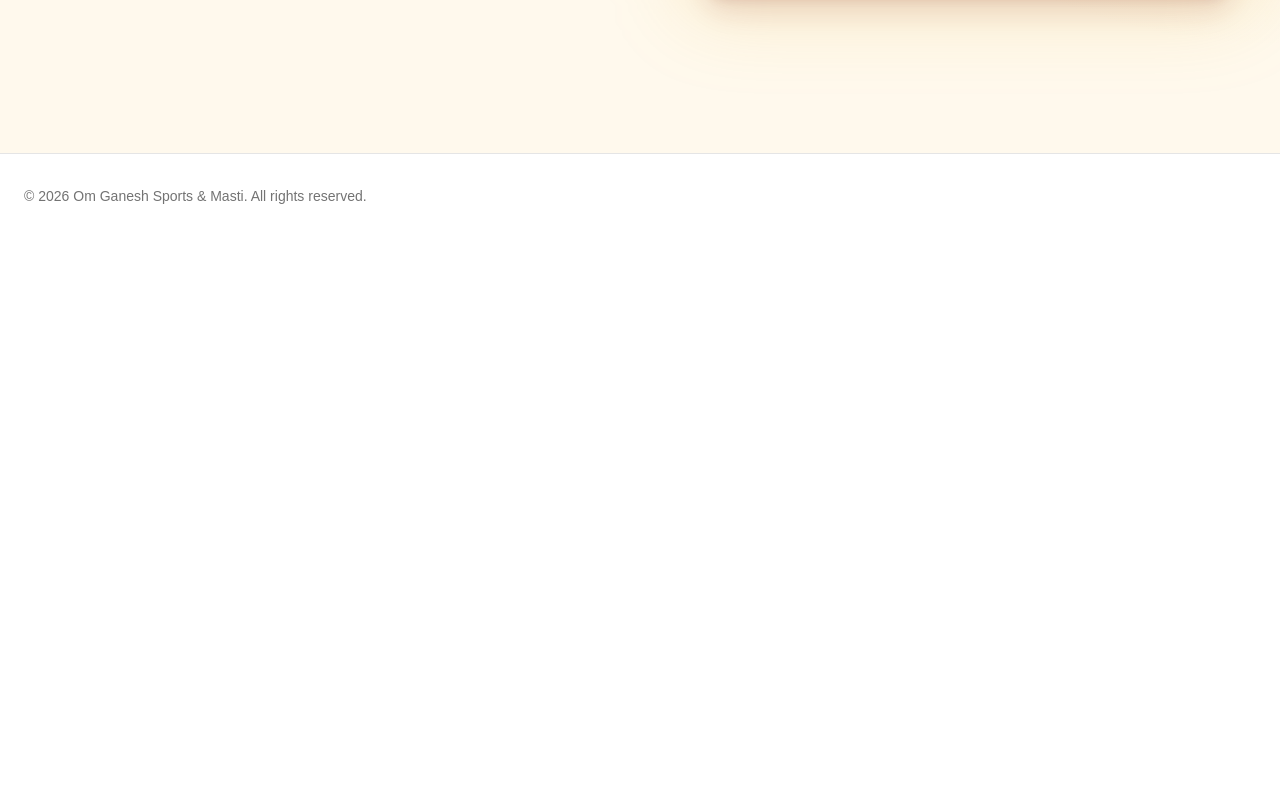
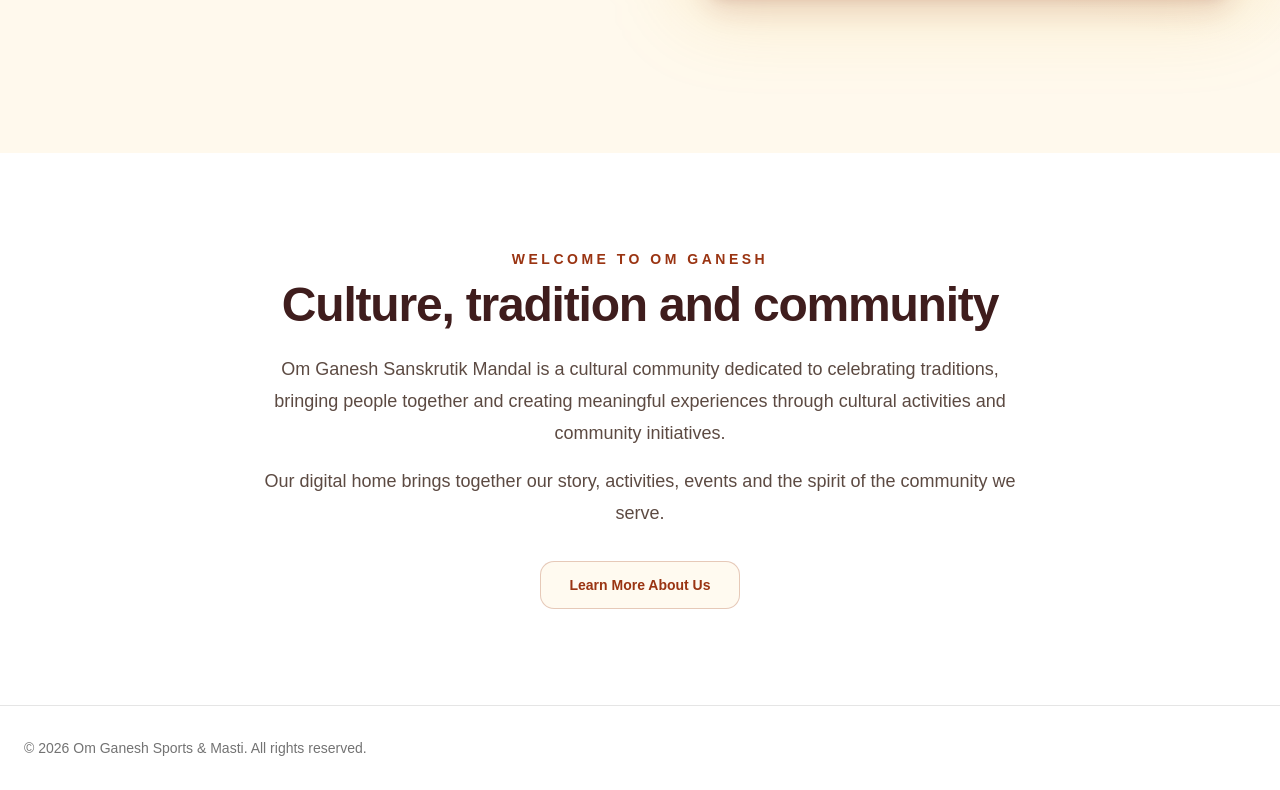
Before and after one commit to NikhilChari/OmGaneshSM, a React (Vite) app in the folder frontend/: page / in a window 1280 px wide. Shown: the part 632-1422 px from the top of the page. Before the commit the page ends 870 px from the top, so only its background shows below. Built offline with nearby package versions, Linux system fonts and the light colour scheme.

Commit message:
feat: add homepage welcome section

```diff
--- /dev/null
+++ b/frontend/src/components/home/WelcomeSection.tsx
@@ -0,0 +1,42 @@
+import { Link } from 'react-router-dom'
+
+function WelcomeSection() {
+  return (
+    <section className="bg-white py-16 sm:py-20 lg:py-24">
+      <div className="mx-auto max-w-7xl px-4 sm:px-6 lg:px-8">
+        <div className="mx-auto max-w-3xl text-center">
+          <p className="text-xs font-bold uppercase tracking-[0.25em] text-[#9a3412] sm:text-sm">
+            Welcome to Om Ganesh
+          </p>
+
+          <h2 className="mt-3 text-3xl font-bold tracking-tight text-[#3f1d1d] sm:text-4xl lg:text-5xl">
+            Culture, tradition and community
+          </h2>
+
+          <p className="mt-6 text-base leading-7 text-[#5c4a42] sm:text-lg sm:leading-8">
+            Om Ganesh Sanskrutik Mandal is a cultural community dedicated to
+            celebrating traditions, bringing people together and creating
+            meaningful experiences through cultural activities and community
+            initiatives.
+          </p>
+
+          <p className="mt-4 text-base leading-7 text-[#5c4a42] sm:text-lg sm:leading-8">
+            Our digital home brings together our story, activities, events and
+            the spirit of the community we serve.
+          </p>
+
+          <div className="mt-8">
+            <Link
+              to="/about"
+              className="inline-flex min-h-12 items-center justify-center rounded-xl border border-[#9a3412]/25 bg-[#fffaf0] px-7 text-sm font-semibold text-[#9a3412] transition-colors hover:bg-[#fff7ed]"
+            >
+              Learn More About Us
+            </Link>
+          </div>
+        </div>
+      </div>
+    </section>
+  )
+}
+
+export default WelcomeSection
--- a/frontend/src/pages/Home.tsx
+++ b/frontend/src/pages/Home.tsx
@@ -1,7 +1,12 @@
 import HeroSection from '@/components/home/HeroSection'
-
+import WelcomeSection from '@/components/home/WelcomeSection'
 function Home() {
-  return <HeroSection />
+  return (
+    <>
+      <HeroSection />
+      <WelcomeSection />
+    </>
+  )
 }
 
 export default Home
```
